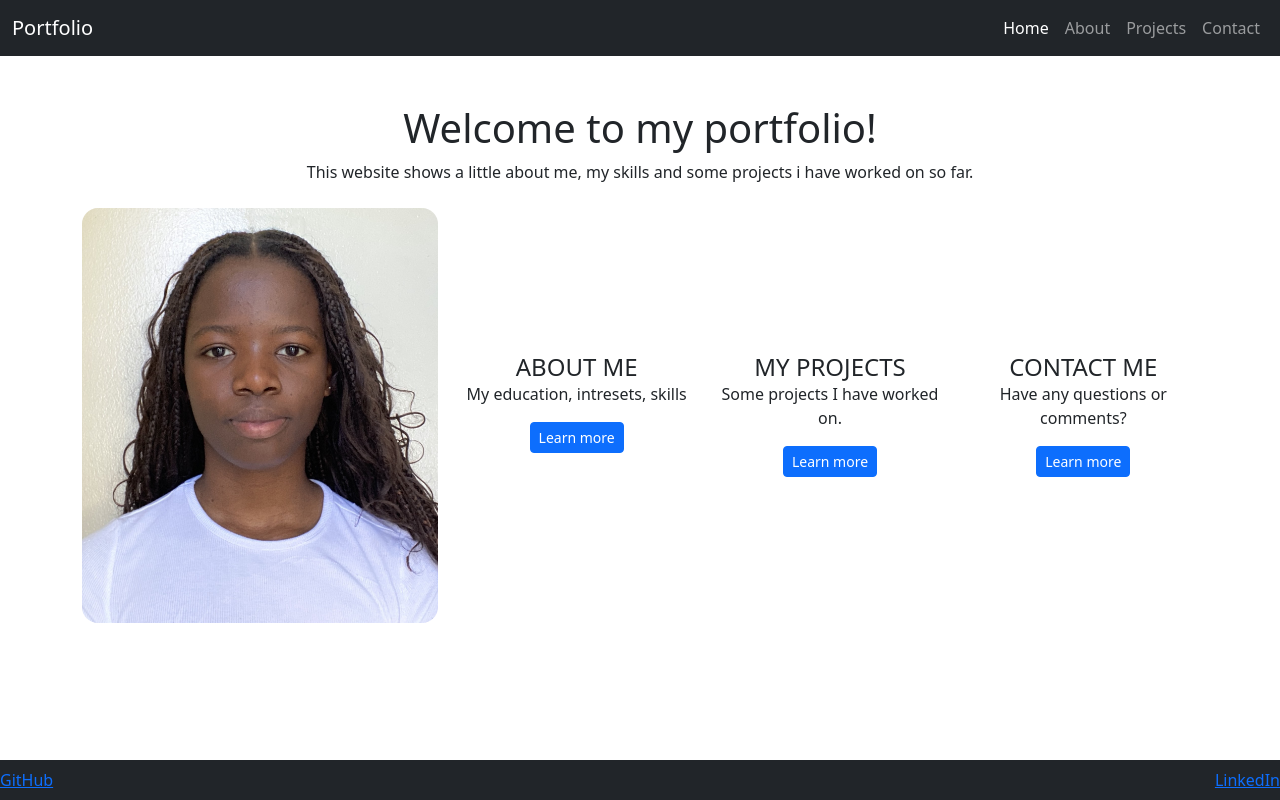
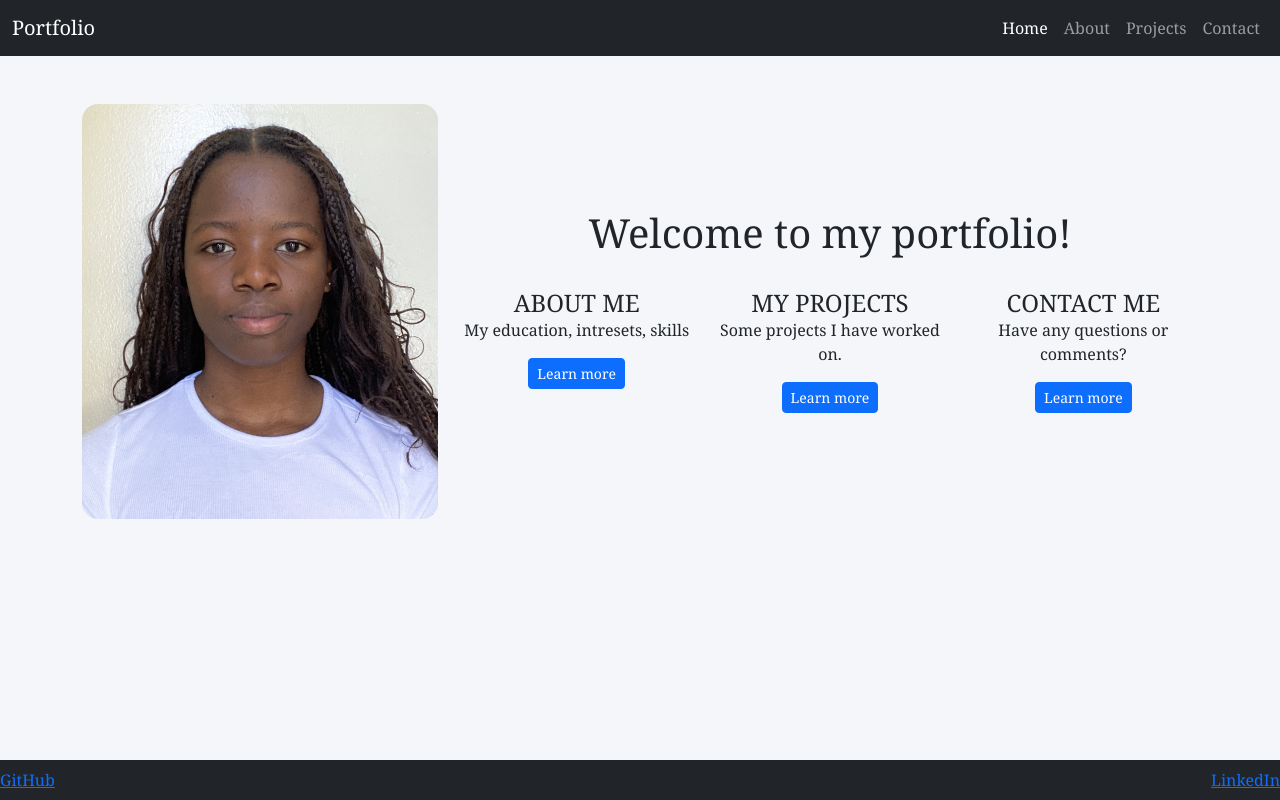
Before and after one commit to jjnanteza/Assignment-2, a Node server app: page / in a window 1280 px wide. Run offline with Node 20, Linux system fonts and the light colour scheme; some libraries are stand-ins or nearby versions.

Commit message:
comments

```diff
--- a/public/Script/app.js
+++ b/public/Script/app.js
@@ -1,4 +1,3 @@
-//IIFI immediately incoled function expression
 (function()
 {
     function Start(){
--- /dev/null
+++ b/public/Stylesheets/app.css
@@ -0,0 +1,7 @@
+@charset "UTF-8";
+/*styling for the whole page*/
+body{
+    background-color: #f4f6f9 !important;
+    color:#212529 !important;
+    font-family:Georgia, 'Times New Roman', Times, serif !important;
+}
--- a/server.js
+++ b/server.js
@@ -1,4 +1,3 @@
-#!/usr/bin/env node
 
 /**
  * Module dependencies.
--- a/views/contact.ejs
+++ b/views/contact.ejs
@@ -8,7 +8,7 @@
         <h1><%= title %></h1>
         <p class="lead">Have any inquries, fill the form bellow?</p>
     </div>
-    <form>
+    <form action="/submit" method="POST">
         <!--Firstname input field-->
         <div class="mb-3">
             <label for="FName" class="form-label">First Name:</label>
@@ -48,4 +48,5 @@
     </form>
 
 </div>
+<!--Shared footer-->
 <%- include partials/footer.ejs %>
--- a/views/error.ejs
+++ b/views/error.ejs
@@ -1,3 +1,4 @@
+<!--addition of header, nav and footer for more easier return incase of an error-->
 <%- include partials/header.ejs %>
 <%- include partials/main_nav.ejs %>
 <h1><%= message %></h1>
--- a/views/index.ejs
+++ b/views/index.ejs
@@ -1,20 +1,21 @@
+<!--Shared header and navigation-->
 <%- include partials/header.ejs %>
 <%- include partials/main_nav.ejs %>
+<!--Container for the home page-->
   <div class="container mt-5 mb-5 pb-5">
-    <!-- Welcome title centered and at the top of home page-->
-    <div class="text-center mb-4">
-        <h1>Welcome to my portfolio!</h1>
-        <p> This website shows a little about me, my skills and some projects i have worked on so far.</p>
-    </div>
 
     <div class="row align-items-center g-4">
-
+      <!--Inserting an image of myself to the left side-->
       <div class="col-md-4 text-center">
         <img src="/Images/meimage.jpg" alt="Profile Picture" class="img-fluid rounded-4">
       </div>
-
+      <!--Directory with links to the other portfolio with short descriptions-->
       <div class="col-md-8">
           <div class="row">
+              <div class="text-center mb-4">
+                <h1>Welcome to my portfolio!</h1>
+              </div>
+            <!--Link to about me-->
             <div class="col align-self-start">
               <div class="card-body text-center">
                 <h4 class="card-title">ABOUT ME</h4>
@@ -22,7 +23,7 @@
                 <a href ="/about" class=" btn btn-primary btn-sm">Learn more</a>
               </div>
             </div>
-
+            <!--Link to my projects-->
             <div class="col align-self-center">
               <div class="card-body text-center">
                 <h4 class="card-title">MY PROJECTS</h4>
@@ -30,7 +31,7 @@
                 <a href ="/projects" class=" btn btn-primary btn-sm">Learn more</a>
               </div>
             </div>
-
+            <!--link to contact page-->
             <div class="col align-self-end">
               <div class="card-body text-center">
                 <h4 class="card-title">CONTACT ME</h4>
@@ -42,4 +43,5 @@
       </div>
     </div>
   </div>
+<!--Shared footer-->
 <%- include partials/footer.ejs %>
--- a/views/partials/header.ejs
+++ b/views/partials/header.ejs
@@ -1,10 +1,11 @@
 <!DOCTYPE html>
+<!--Header for all pages to keep uniformality-->
 <html>
   <head>
     <title><%= title %></title>
-    <link rel='stylesheet' href='/stylesheets/app.css' />
+    <link rel='stylesheet' href="/Stylesheets/app.css"/>
     <link rel="stylesheet" href="/bootstrap/dist/css/bootstrap.min.css"/>
     <link rel="stylesheet" href="/@fortawesome/fontawesome-free/css/all.min.css"/>
-    <script src ="bootstrap/dist/js/bootstrap.min.js"></script>
+    <script src ="/bootstrap/dist/js/bootstrap.min.js"></script>
     </head>
 <body>
--- a/views/partials/main_nav.ejs
+++ b/views/partials/main_nav.ejs
@@ -1,9 +1,11 @@
+<!--Main navigation-->
     <nav class="navbar navbar-expand-lg navbar-dark bg-dark">
       <div class="container-fluid">
         <a class="navbar-brand" href="/">Portfolio</a>
         <button class="navbar-toggler" type="button" data-bs-toggle="collapse" data-bs-target="#navbarSupportedContent" aria-controls="navbarSupportedContent" aria-expanded="false" aria-label="Toggle navigation">
           <span class="navbar-toggler-icon"></span>
         </button>
+        <!--Navigation bar edits add icons and check for activeness-->
         <div class="collapse navbar-collapse" id="navbarSupportedContent">
           <ul class="navbar-nav ms-auto mb-2 mb-lg-0">
             <li class="nav-item">
```
Also changed, not shown: views/about.ejs (+4 -3 lines), views/projects.ejs (+17 -9 lines), public/Views/app.css (deleted).
